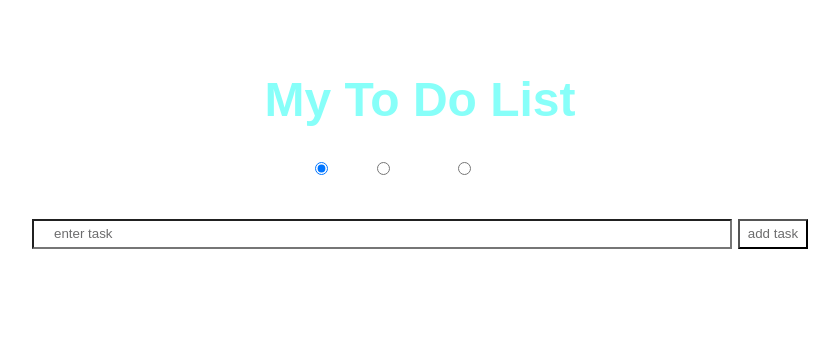
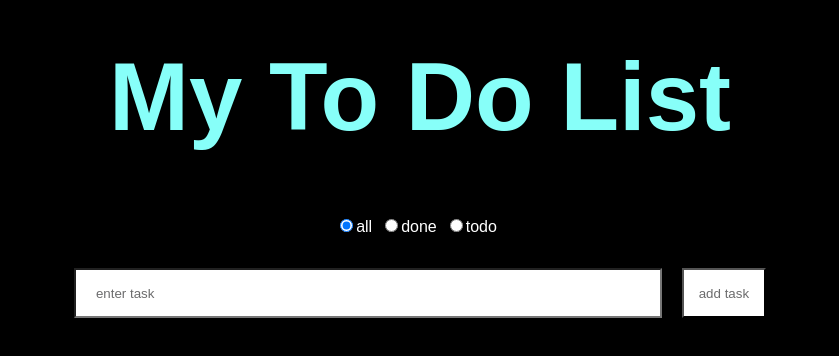
Before and after one commit to gmahima/ReactToDoList, a React (Create React App) app: page / in a window 1280 px wide. Shown: the part 252-608 px from the top of the page, without its empty margins (220-1059 px from the left). Built offline with nearby package versions, Linux system fonts and the light colour scheme.

Commit message:
add grid

```diff
--- a/src/App.js
+++ b/src/App.js
@@ -6,8 +6,7 @@ import RadioList from "./components/RadioList";
 
 const TitleText = styled.h1`
   color: #87fff9;
-  font-size: 3em;
-  width: 100%;
+  font-size: 6em;
 `
 
 const Application = styled.div`
@@ -16,9 +15,9 @@ const Application = styled.div`
   width: 100%;
   height: 100vh;
   margin: 0;
+  align-content: center;
+  background-color: black;
   display: grid;
-  grid-template-columns: 1fr;
-  align-content: center;
 `;
 export default function ToDoList() {
   return (
--- a/src/components/AddTaskForm.js
+++ b/src/components/AddTaskForm.js
@@ -2,11 +2,7 @@ import React, { useContext } from "react";
 import { TaskContext } from "./context/index";
 import styled from "styled-components";
 const TextInput = styled.input`
-  width: 700px;
-  height: 30px;
-  padding: 12px 20px;
-  margin: 8px 3px;
-  display: inline-block;
+  padding: 20px;
   box-sizing: border-box;
   ::placeholder {
     color: #6c6c6d;
@@ -14,10 +10,19 @@ const TextInput = styled.input`
   background-color: white;
   color: #6c6c6d;
 `;
+const TaskForm = styled.form`
+text-align: center;
+display: grid;
+grid-template-columns: 0.5fr auto;
+justify-content: center;
+grid-gap: 20px;
+grid-auto-rows: 50px;
+
+`
 const Submit = styled(TextInput)`
-  padding: 1px 2px;
-  margin: 8px 3px;
-  width: 70px;
+text-align: center;
+padding: 15px;
+
 
 `;
 export default function AddTaskForm() {
@@ -31,9 +36,9 @@ export default function AddTaskForm() {
     event.currentTarget.reset();
   };
   return (
-    <form onSubmit={handleSubmit}>
+    <TaskForm onSubmit={handleSubmit}>
       <TextInput type="text" ref={taskInput} placeholder="enter task" />
       <Submit type="submit" value="add task" />
-    </form>
+    </TaskForm>
   );
 }
--- a/src/components/RadioList.js
+++ b/src/components/RadioList.js
@@ -5,7 +5,7 @@ import { TaskContext } from "./context/index";
 
 const RadioLabel = styled.label`
 color: white;
-margin-right: 25px;
+margin-right: 0.5em;
 cursor: pointer;
 
 `
--- a/src/components/Task.js
+++ b/src/components/Task.js
@@ -29,9 +29,8 @@ display: flex;
 justify-content: space-between;
 border-bottom: 1px solid black;
 background-color: white;
-width: 400px;
-height: 50px;
-padding: 10px;
+width: 70%;
+
 align-items: center;
 &:hover {
   border: 1px solid black;
--- a/src/components/TaskList.js
+++ b/src/components/TaskList.js
@@ -40,9 +40,8 @@ export default function TaskList() {
 }
 const TaskUl = styled.ul`
 list-style: none;
-display: flex;
 align-items: center;
-flex-direction: column;
+width: 70%;
 
 
 `
--- a/src/index.css
+++ b/src/index.css
@@ -1,11 +1,17 @@
 body {
     margin: 0;
+    padding: 0;
     font-family: -apple-system, BlinkMacSystemFont, 'Segoe UI', 'Roboto', 'Oxygen',
       'Ubuntu', 'Cantarell', 'Fira Sans', 'Droid Sans', 'Helvetica Neue',
       sans-serif;
+    color: white;
     -webkit-font-smoothing: antialiased;
     -moz-osx-font-smoothing: grayscale;
 
+}
+html {
+  margin: 0;
+  padding: 0;
 }
 
   code {
```
